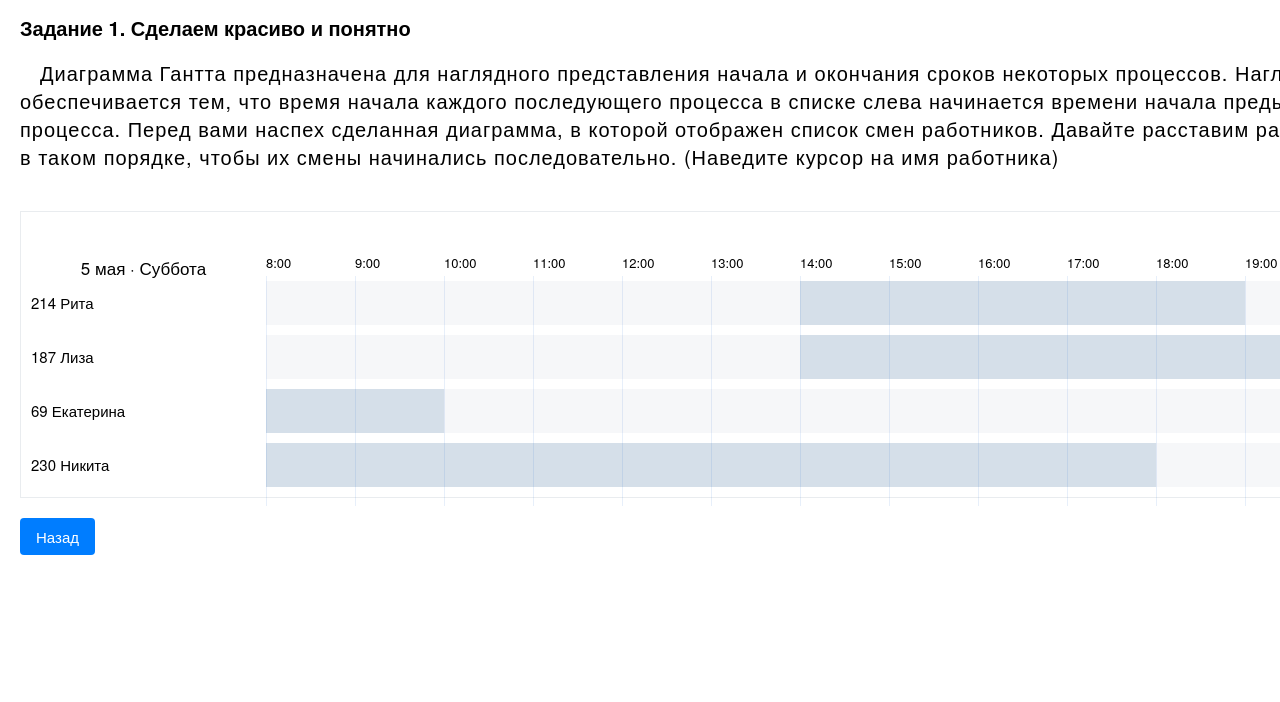
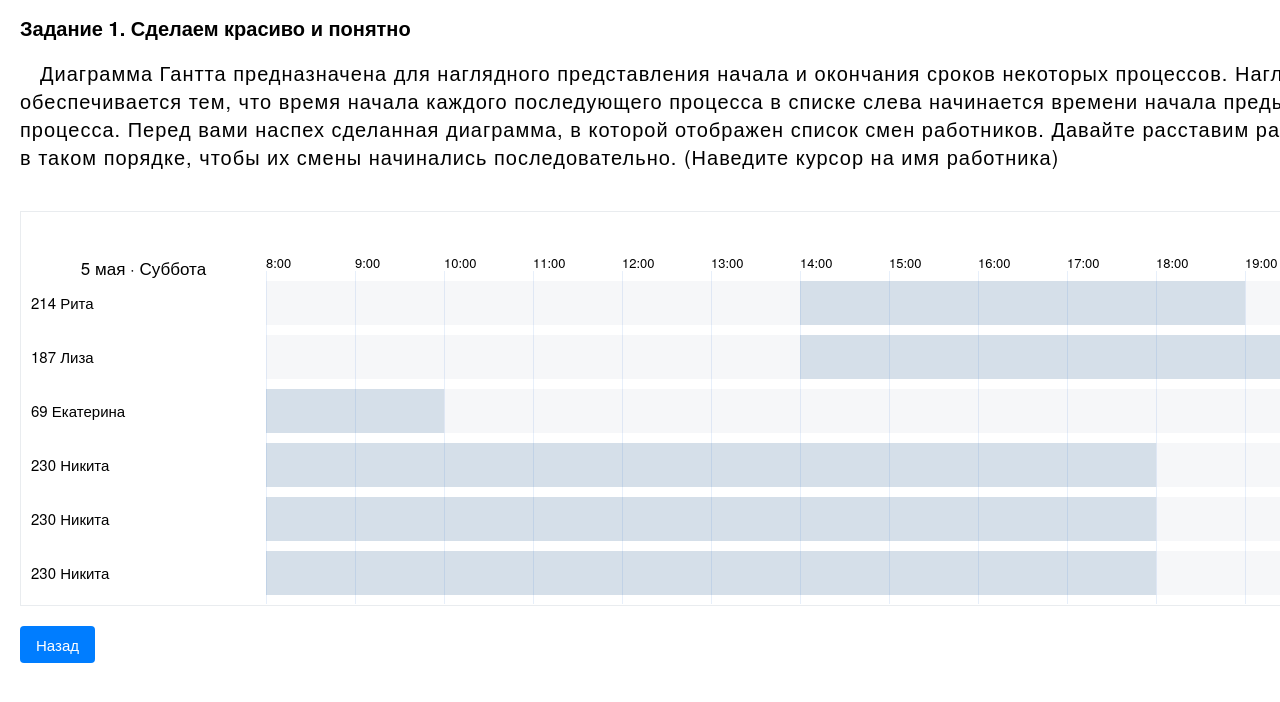
Before and after one commit to nikotlichnik/learn_gantt_chart, a plain HTML site: page task1.html in a window 1280 px wide. Shown: the part 74-776 px from the top of the page. Drawn offline with nearby package versions, Linux system fonts and the light colour scheme; a web font is replaced by a local one.

Commit message:
Добавлено автоматическое вычисление высоты линий шкалы диаграммы

```diff
--- a/css/diagram.css
+++ b/css/diagram.css
@@ -64,7 +64,7 @@
     height: 230px;
 
     position: absolute;
-    top: 20px;
+    top: 15px;
     left: 0;
     z-index: 10;
 
--- a/js/script1.js
+++ b/js/script1.js
@@ -18,25 +18,46 @@ var timetable = [
         "number": 230,
         "name": "Никита",
         "time": [8, 18]
+    },
+    {
+        "number": 230,
+        "name": "Никита",
+        "time": [8, 18]
+    },
+    {
+        "number": 230,
+        "name": "Никита",
+        "time": [8, 18]
     }
 ];
 var openHour = 8;
 var closeHour = 20;
+var diagramLineSize = 1068;
+var diagramLineHeight = 54;
+var cellSize = diagramLineSize / (closeHour - openHour);
 
+/* Генерация диаграммы из данных выше*/
 var diagram = document.querySelector(".diagram");
 
 var generateTimetable = function (timetable) {
+    // Шкала времени
+    var documentHead = document.querySelector("head");
+    var headStyle = document.createElement("style");
+    headStyle.innerHTML = ".diagram__time-value::after { height: " + (timetable.length * diagramLineHeight + 9) + "px;}";
+    documentHead.appendChild(headStyle);
+
     var timeValuesList = document.createElement("ul");
     timeValuesList.classList.add("diagram__time-lines");
     for (var i = openHour; i <= closeHour; i++) {
         var timeValueItem = document.createElement("li");
         timeValueItem.classList.add("diagram__time-value");
         timeValueItem.textContent = i + ":00";
-        timeValueItem.style.width = "89px";
+        timeValueItem.style.width = cellSize + "px";
         i == closeHour ? timeValueItem.style.width = "12px" : {};
         timeValuesList.appendChild(timeValueItem);
     }
 
+    // Список работников
     var crewList = document.createElement("ul");
     crewList.classList.add("diagram__crew-list");
     for (var i = 0; i < timetable.length; i++) {
@@ -50,16 +71,16 @@ var generateTimetable = function (timetable) {
 
         var timeline = document.createElement("div");
         timeline.classList.add("diagram__crew-time");
-        timeline.style.width = "1068px";
+        timeline.style.width = diagramLineSize + "px";
 
         var timeblockClass = "diagram__time-block--" + timetable[i]["number"];
         var timeblock = document.createElement("div");
         timeblock.classList.add("diagram__time-block", timeblockClass);
-        var blockOffset = 89 * (timetable[i]["time"][0] - openHour);
+        var blockOffset = cellSize * (timetable[i]["time"][0] - openHour);
         timeblock.style.left = blockOffset + "px";
-        var blockWidth = 89 * (timetable[i]["time"][1] - timetable[i]["time"][0]);
+        var blockWidth = cellSize * (timetable[i]["time"][1] - timetable[i]["time"][0]);
         timeblock.style.width = blockWidth + "px";
-        console.log(blockWidth);
+
 
         timeline.appendChild(timeblock);
         listItem.appendChild(crewName);
@@ -73,20 +94,15 @@ var generateTimetable = function (timetable) {
 
 generateTimetable(timetable);
 
-var timeBlockContainer = document.querySelector('.diagram__crew-time');
-
+/* Инициализация механизма интерактивности диаграммы */
 var gridTarget = interact.createSnapGrid({
-    x: 89,
-    y: 44 ,
+    x: cellSize,
+    y: 44,
     offset: {x: 0, y: 0}
 });
 
 
 interact('.diagram__time-block')
-    // .origin({
-    //     x: timeBlockContainer.offsetLeft,
-    //     y: timeBlockContainer.offsetTop
-    // })
     .draggable({
         origin: 'parent',
         snap: {
@@ -117,8 +133,8 @@ interact('.diagram__time-block')
 
         // minimum size
         restrictSize: {
-            min: {width: 89, height: 44},
-            max: {width: 1068, height: 44}
+            min: {width: cellSize, height: 44},
+            max: {width: diagramLineSize, height: 44}
         }
     })
     .on('resizemove', function (event) {
@@ -164,7 +180,7 @@ function dragMoveListener(event) {
     target.textContent = event.dx + " " + event.dy;
 }
 
-
+/* Перестановка строк местами */
 var el = document.querySelector('.diagram__crew-list');
 var sortable = Sortable.create(el, {
     animation: 150,
```
